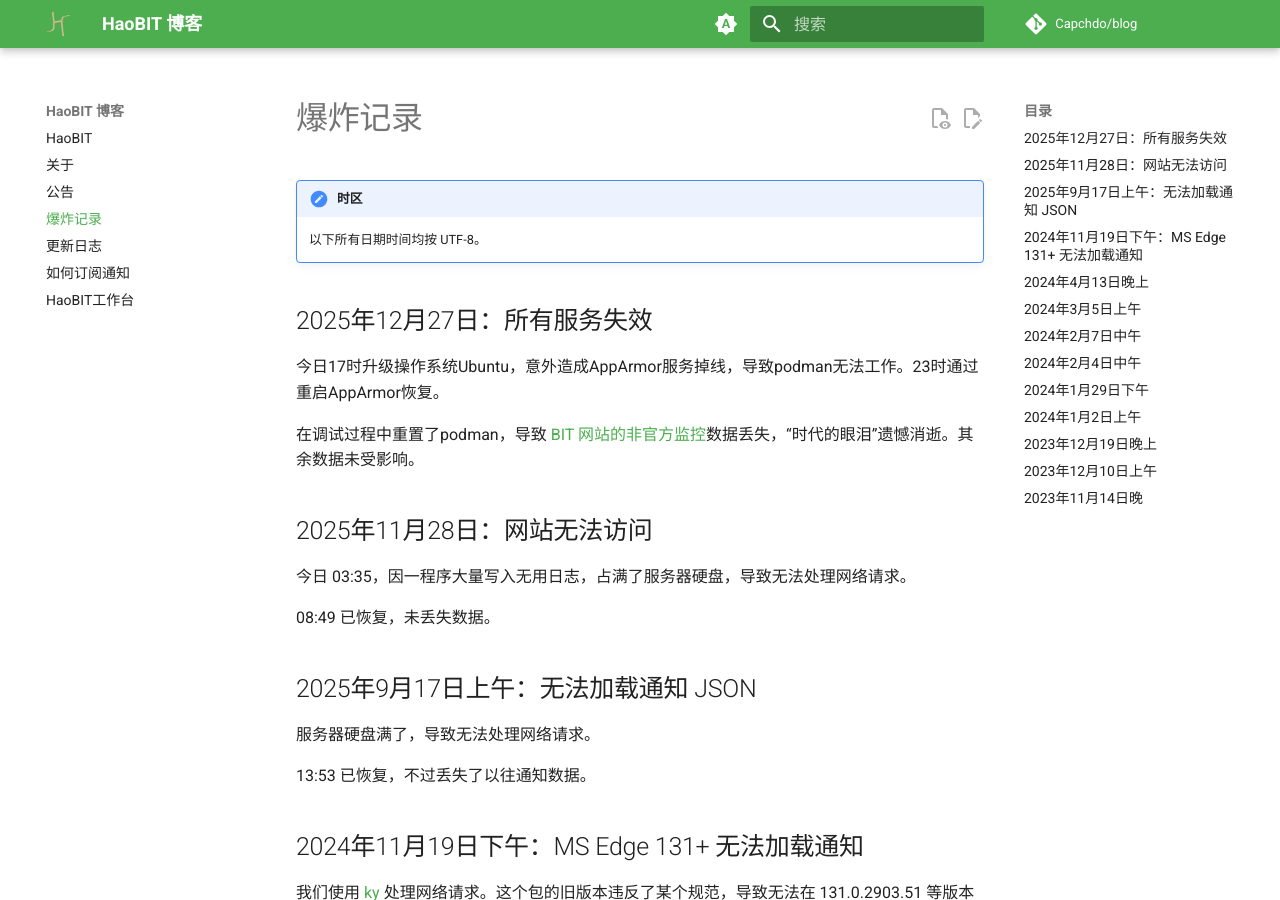
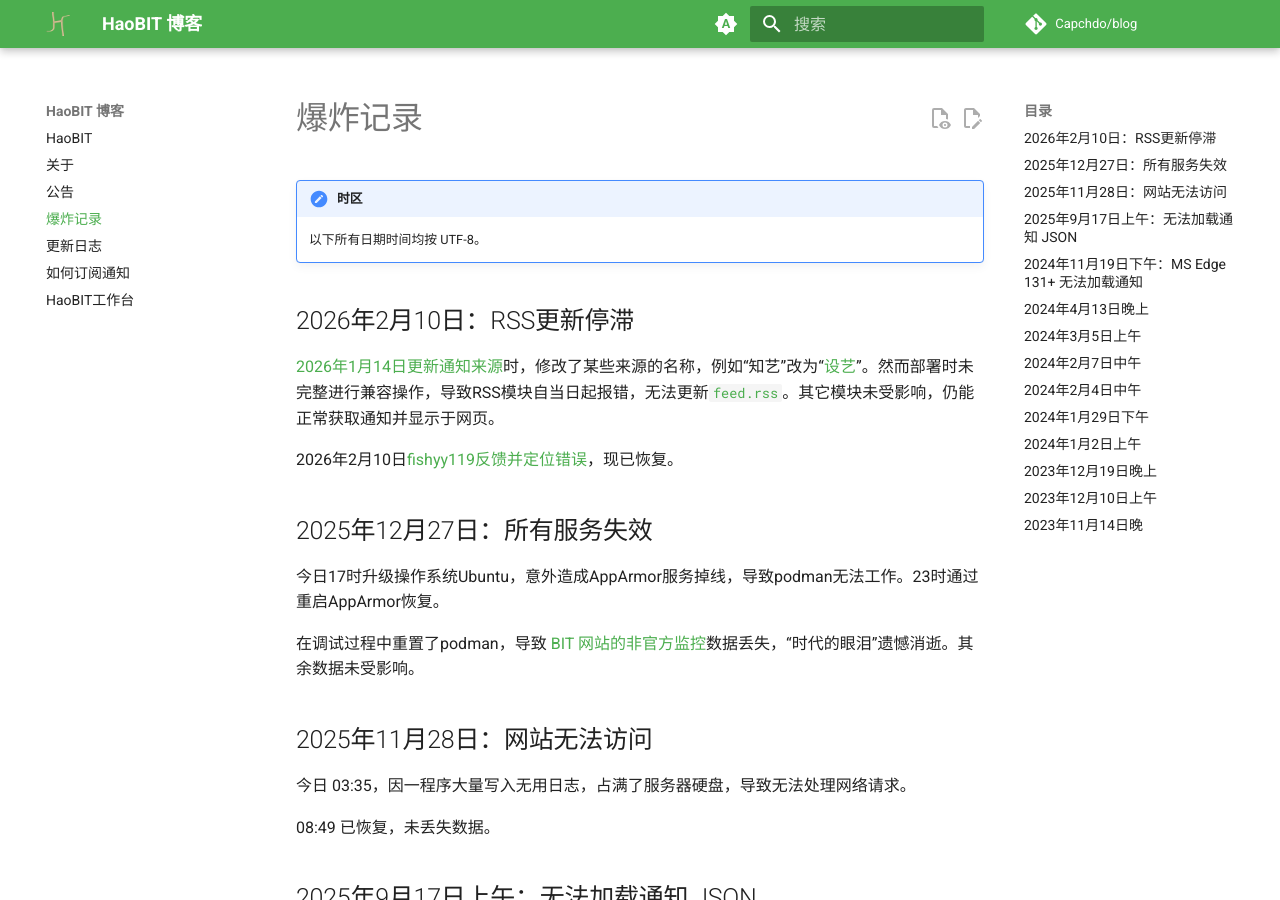
Before and after one commit to Capchdo/blog, an MkDocs documentation site: the page built from docs/down.md, in a window 1280 px wide and 900 px high. Built offline with MkDocs 1.6.1 and Material for MkDocs 9.7.7, drawn with Linux system fonts in a browser that asks for light colours; comment, search, counter and statistics services are not loaded.

Commit message:
爆炸：已恢复RSS更新

```diff
--- a/docs/down.md
+++ b/docs/down.md
@@ -3,6 +3,12 @@
 !!! note "时区"
 
     以下所有日期时间均按 UTF-8。
+
+## 2026年2月10日：RSS更新停滞
+
+[2026年1月14日更新通知来源](https://github.com/YDX-2147483647/bulletin-issues-transferred/pull/68)时，修改了某些来源的名称，例如“知艺”改为“[设艺](https://haobit.top/notice/source/设艺/)”。然而部署时未完整进行兼容操作，导致RSS模块自当日起报错，无法更新[`feed.rss`](./rss.md)。其它模块未受影响，仍能正常获取通知并显示于网页。
+
+2026年2月10日[fishyy119反馈并定位错误](https://github.com/Capchdo/blog/discussions/6#discussioncomment-15757189)，现已恢复。
 
 ## 2025年12月27日：所有服务失效
 
```
